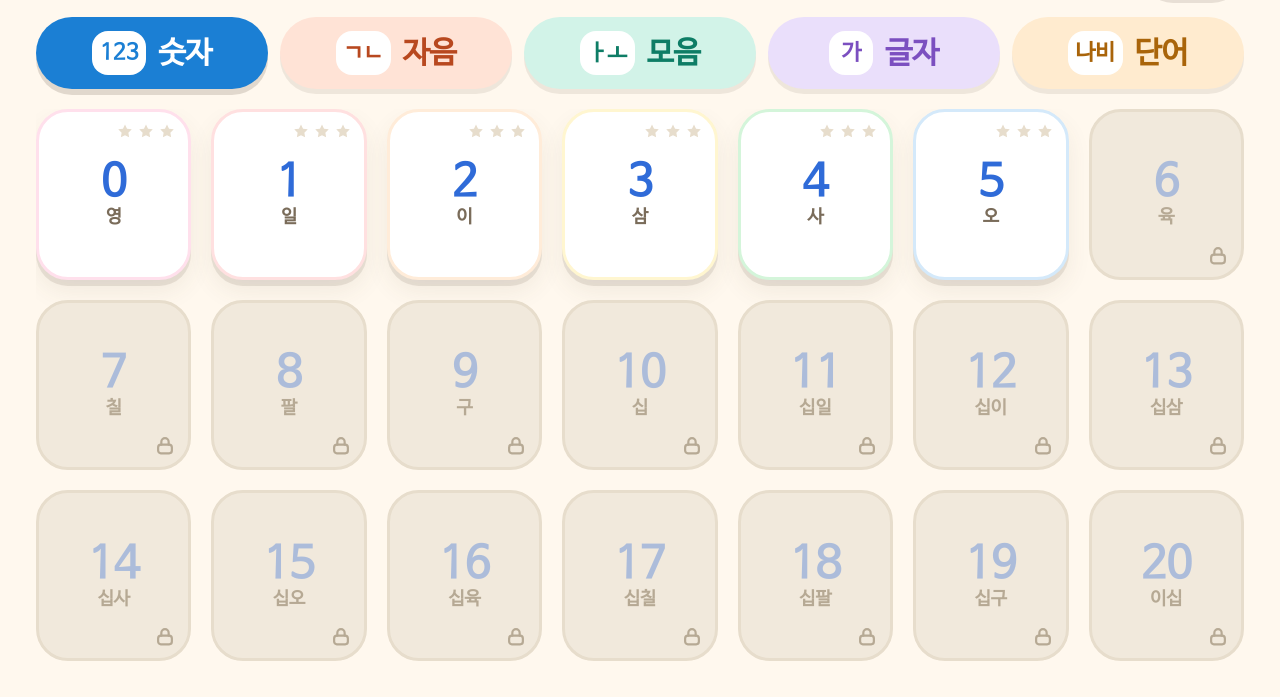
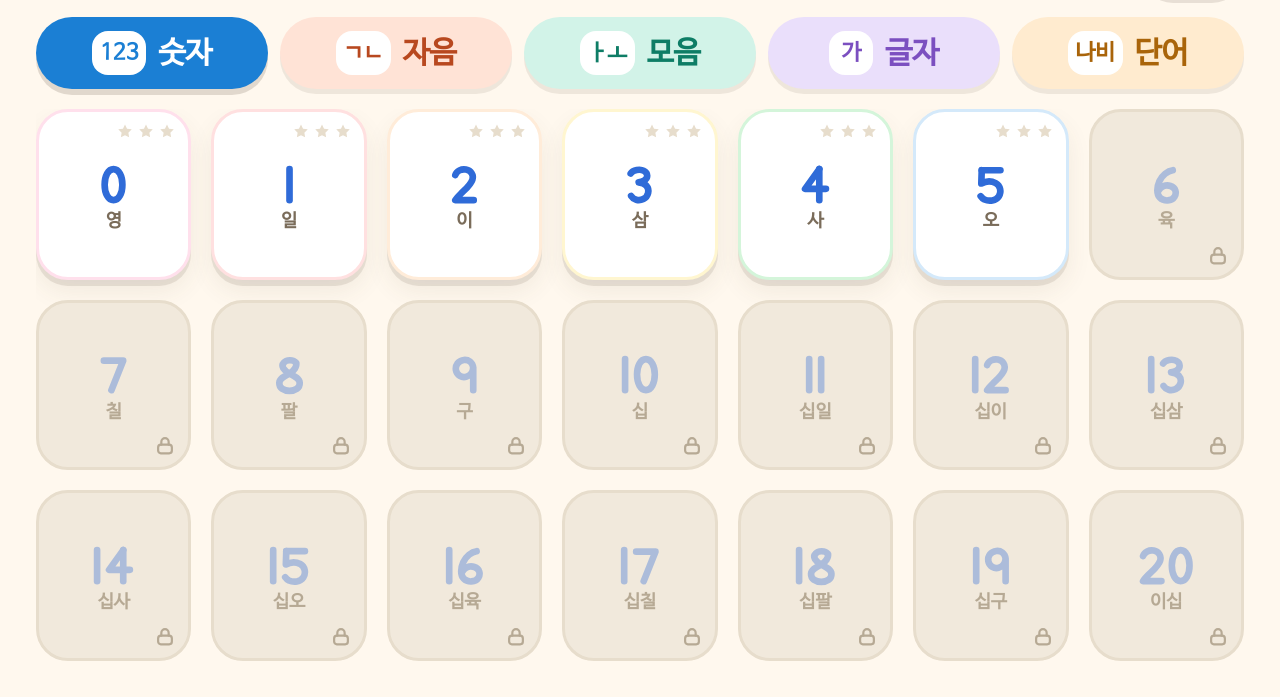
Before and after one commit to hayanhuman-code/hangulssugi, a plain HTML site: page index.html in a window 1280 px wide. Shown: the part 103-800 px from the top of the page. Drawn offline with Linux system fonts and the light colour scheme.

Commit message:
카드와 정보 패널의 큰 글자도 획 데이터로 그린다 (#21)
보여 주는 글자와 쓰는 획이 같은 곳에서 나와야 한다. 카드에서 갈고리 달린 1 을
보고 칸에서는 곧은 1 을 따라 쓰게 되던 것을 없앤다. 카드 928개·정보 패널 448개
전부 획 그림으로 바뀌고 누락 0.

검토에서 하나 고쳐 얹었다. 획 그림은 글자와 달리 제 비율을 고집해서, 낱말이
좁은 폰의 카드와 정보 패널을 넘어섰다('강아지' 320px 폰에서 가로 +52px).
자리보다 넓으면 비율을 지킨 채 줄어들게 했다 — 카드 밖 88→0, 정보 패널 22→0,
연습화면 넘침 3→0. 자리에 들어가는 크기는 픽셀 단위로 그대로다.

```diff
--- a/app.js
+++ b/app.js
@@ -399,10 +399,11 @@ function buildCard(data, index, list) {
     : `<div class="card-lock" aria-hidden="true">${icon('lock', 22)}</div>`;
 
   // 단어는 뜻 그림을 함께 보여 주고, 나머지는 글자와 읽는 법을 보여 준다.
+  const art = glyphSvgHtml(data) || data.id;
   const body = isWord
     ? `<div class="word-emoji" style="background:${open ? data.bgColor : 'transparent'}" aria-hidden="true">${data.emoji || ''}</div>
-       <div class="num word-text" style="color:${data.color}" aria-hidden="true">${data.id}</div>`
-    : `<div class="num" style="color:${data.color}" aria-hidden="true">${data.id}</div>
+       <div class="num word-text" style="color:${data.color}" aria-hidden="true">${art}</div>`
+    : `<div class="num" style="color:${data.color}" aria-hidden="true">${art}</div>
        <div class="ko" aria-hidden="true">${data.ko}</div>`;
 
   card.innerHTML = corner + body;
@@ -618,7 +619,8 @@ function goHome() {
 // ---------- 정보 패널 ----------
 function renderInfoPanel(data) {
   const numEl = document.getElementById('infoNum');
-  numEl.textContent = data.id;
+  const art = glyphSvgHtml(data);
+  if (art) numEl.innerHTML = art; else numEl.textContent = data.id;
   numEl.style.color = data.color;
   // 두 글자가 넘는 단어는 큰 글자 칸에 다 들어가지 않는다
   numEl.classList.toggle('compact', data.id.length > 1);
@@ -807,6 +809,37 @@ function prevStep() {
 
 // ---------- 1단계: 보기 (정적 숫자 + 획순 데모) ----------
 function strokeW(data) { return data.strokeWidth || 30; }
+
+/*
+ * 카드와 정보 패널의 큰 글자를 획 데이터로 그린다.
+ *
+ * 예전엔 그냥 글자를 찍어 화면 폰트가 그렸다. 그런데 우리가 가르치는 모양은
+ * 폰트와 다른 데가 있다 — 1 은 윗갈고리 없이 곧은 세로 한 획이고, ㅎ·ㅊ 의
+ * 윗꼭지는 가로획이다. 카드에서 갈고리 달린 1 을 보고 칸에서는 곧은 1 을
+ * 따라 쓰게 되니, 아이 눈에는 고친 것이 반영되지 않은 것처럼 보였다.
+ * 보여 주는 글자와 쓰는 획은 같은 곳(획 데이터)에서 나와야 한다.
+ *
+ * 크기는 글자처럼 em 으로 잡고 폭은 글자 비율대로 둔다. 그래야 font-size 로
+ * 크기를 정해 둔 기존 CSS(카드 44px, 정보 패널 96px, 좁은 화면 30px…)가
+ * 그대로 듣는다. 색은 currentColor 라 잠금 카드의 흐림도 예전 그대로다.
+ */
+const GLYPH_ART_EM = 1.16;   // 셀 한 변 = 글자 크기의 몇 배로 볼지
+function glyphSvgHtml(data) {
+  if (!data || !data.strokes || !data.strokes.length) return '';
+  const sw = strokeW(data);
+  // 획은 200 셀 안에 끝까지 들어가 있고 둥근 끝만 굵기의 반만큼 비어져 나온다.
+  const vb = padViewBox(data.viewBox || '0 0 200 200', sw * 0.5);
+  const n = vb.split(/\s+/).map(Number);
+  const ratio = n[3] > 0 ? n[2] / n[3] : 1;
+  // 셀에는 글자가 쓰지 않는 여백이 있어 1em 으로 두면 폰트로 찍던 때보다 작아
+  // 보인다. 카드가 예전과 같은 무게로 보이도록 셀 높이를 조금 키워 잡는다.
+  const em = GLYPH_ART_EM;
+  const paths = data.strokes.map(st =>
+    `<path d="${st.d}" class="stroke-outline" stroke="currentColor" stroke-width="${sw}"/>`).join('');
+  return `<svg class="glyph-art" viewBox="${vb}" width="${round2(ratio * em)}em" height="${em}em"`
+    + ` preserveAspectRatio="xMidYMid meet" aria-hidden="true" focusable="false">${paths}</svg>`;
+}
+function round2(v) { return Math.round(v * 100) / 100; }
 
 // 점선 가이드 — 시안의 '굵기 5 · dash 4 / gap 16'(띠 44 기준)을 획 굵기에 대한 비율로 옮겼다.
 const DOT_WIDTH = 0.12;
--- a/index.html
+++ b/index.html
@@ -379,6 +379,16 @@
      배지와 화살표는 띠 안이 아니라 획의 시작점·끝점 바깥에 놓는다. 획 위에 얹으면
      아이가 이제부터 그으려는 바로 그 부분을 가린다. */
   .stroke-outline { fill: none; stroke-linecap: round; stroke-linejoin: round; }
+  /* 카드·정보 패널의 큰 글자도 획 데이터로 그린다 — 글자처럼 font-size 를 따른다.
+     다만 낱말은 글자 수만큼 옆으로 길다. 글자였을 땐 font-size 가 줄여 줬지만
+     그림은 제 비율을 고집해 좁은 폰에서 카드 밖으로 나갔다('강아지' 320px 폰에서
+     52px). 자리보다 넓으면 비율을 지킨 채 줄어들게 한다. */
+  .glyph-art { display: block; overflow: visible; max-width: 100%; height: auto; }
+  .number-card .num .glyph-art { margin: 0 auto; }
+  .info-num .glyph-art { margin: 0 auto; }
+  /* 낱말 카드는 뜻 그림과 나란한 칸이다 — 줄어들 수 있어야 max-width 가 듣는다 */
+  .number-card .num.word-text { min-width: 0; }
+  .info-num { max-width: 100%; }
   .guide-band { opacity: 0.16; }
   .guide-dots {
     stroke-linecap: butt;
```
